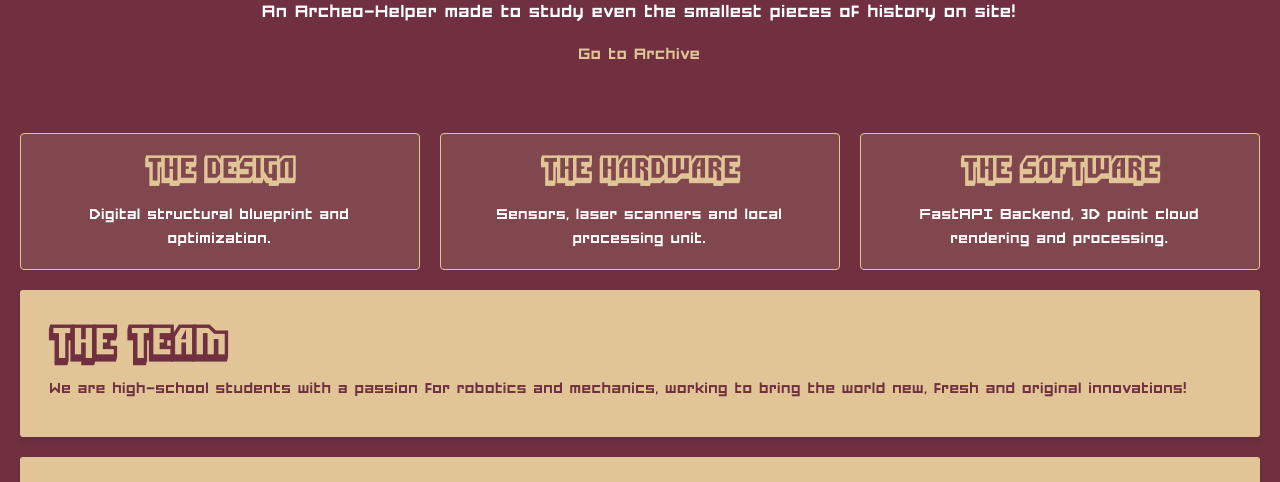
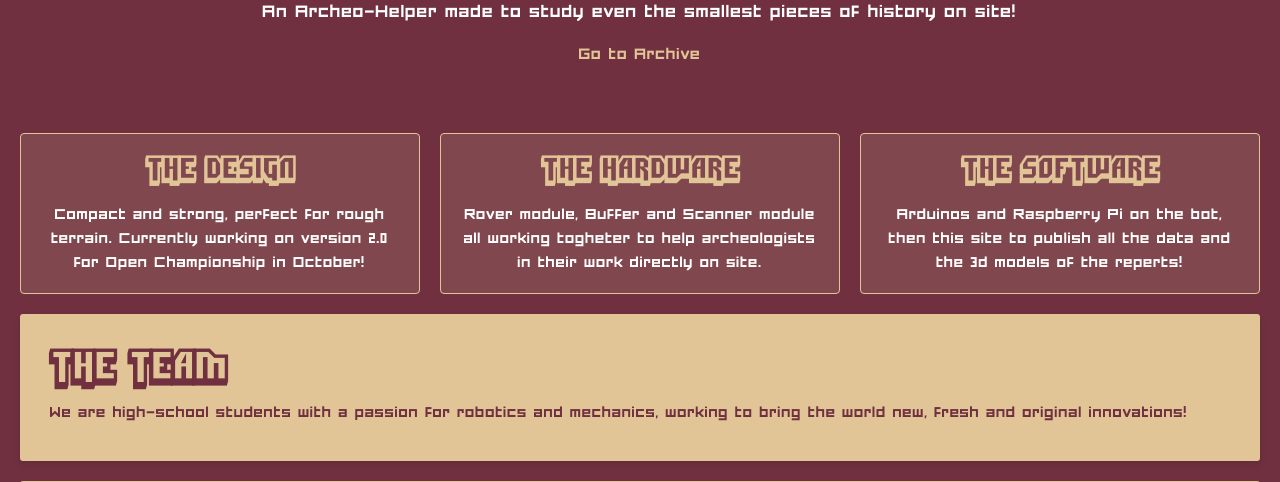
Before and after one commit to PolloArrostoBenCotto/Argo_web, a FastAPI app: page / in a window 1280 px wide. Shown: the part 357-839 px from the top of the page. Run offline with FastAPI, Linux system fonts and the light colour scheme.

Commit message:
finish 1.0.0

```diff
--- a/v1.6/templates/index.html
+++ b/v1.6/templates/index.html
@@ -42,15 +42,15 @@
         <div class="row-features">
             <div class="feature-box">
                 <h4>THE DESIGN</h4>
-                <b>Digital structural blueprint and optimization.</b>
+                <b>Compact and strong, perfect for rough terrain. Currently working on version 2.0 for Open Championship in October!</b>
             </div>
             <div class="feature-box">
                 <h4>THE HARDWARE</h4>
-                <b>Sensors, laser scanners and local processing unit.</b>
+                <b>Rover module, Buffer and Scanner module all working togheter to help archeologists in their work directly on site.</b>
             </div>
             <div class="feature-box">
                 <h4>THE SOFTWARE</h4>
-                <b>FastAPI Backend, 3D point cloud rendering and processing.</b>
+                <b>Arduinos and Raspberry Pi on the bot, then this site to publish all the data and the 3d models of the reperts!</b>
             </div>
         </div>
 
--- a/v1.6/templates/lilly.html
+++ b/v1.6/templates/lilly.html
@@ -30,10 +30,11 @@
         </div>
 
         <div class="member-page">
-            <img src="/static/images/lilly.jpg" alt="Liliana Albanese">
+            <img src="/static/images/lilly.jpeg" alt="Liliana Albanese">
             <h2>Liliana Albanese</h2>
             <subtitle style="font-style: italic;">4th year High school student</subtitle>
-            <p>blablabla about</p>
+            <p> Lorem ipsum dolor sit amet, consectetur adipiscing elit. Maecenas sit amet justo finibus, euismod tortor at, commodo lacus. Nam eu urna rutrum, aliquam urna at, ultrices turpis. Fusce pretium sem sed libero finibus, a rutrum dolor egestas. Mauris turpis odio, finibus sollicitudin sapien pharetra, congue hendrerit dui. </p>
+            <p style="margin-top: 20px;">Vestibulum ante ipsum primis in faucibus orci luctus et ultrices posuere cubilia curae; Sed varius lobortis pulvinar. Integer eget libero quam. </p>
         </div>
 
         <div class="team-text">
--- a/v1.6/templates/ross.html
+++ b/v1.6/templates/ross.html
@@ -41,7 +41,7 @@
             <p>Useful links:</p>
             <div style="display: flex; align-items: center; gap: 4px;">
                 <p style="margin: 0;">Github: </p>
-                <a href="https://github.com/rossymiaoowo-max" style="color: #e4bc65c0;">rossymiaoowo-max</a>
+                <a href="https://github.com/PolloArrostoBenCotto" style="color: #e4bc65c0;">PolloArrostoBenCotto</a>
             </div>
             <div style="display: flex; align-items: center; gap: 4px;">
                 <p style="margin: 0;">Interview (ita): </p>
--- a/v1.6/templates/simo.html
+++ b/v1.6/templates/simo.html
@@ -33,7 +33,8 @@
             <img src="/static/images/simo.jpg" alt="Simone Gismondi">
             <h2>Simone Gismondi</h2>
             <subtitle style="font-style: italic;">4th year High school student</subtitle>
-            <p>blablabla about</p>
+            <p> Lorem ipsum dolor sit amet, consectetur adipiscing elit. Maecenas sit amet justo finibus, euismod tortor at, commodo lacus. Nam eu urna rutrum, aliquam urna at, ultrices turpis. Fusce pretium sem sed libero finibus, a rutrum dolor egestas. Mauris turpis odio, finibus sollicitudin sapien pharetra, congue hendrerit dui. </p>
+            <p style="margin-top: 20px;">Vestibulum ante ipsum primis in faucibus orci luctus et ultrices posuere cubilia curae; Sed varius lobortis pulvinar. Integer eget libero quam. </p>
         </div>
 
         <div class="team-text">
```
Also changed, not shown: v1.6/static/images/lilly.jpeg (added), v1.6/static/images/lilly.jpg (deleted), 3 other files.
